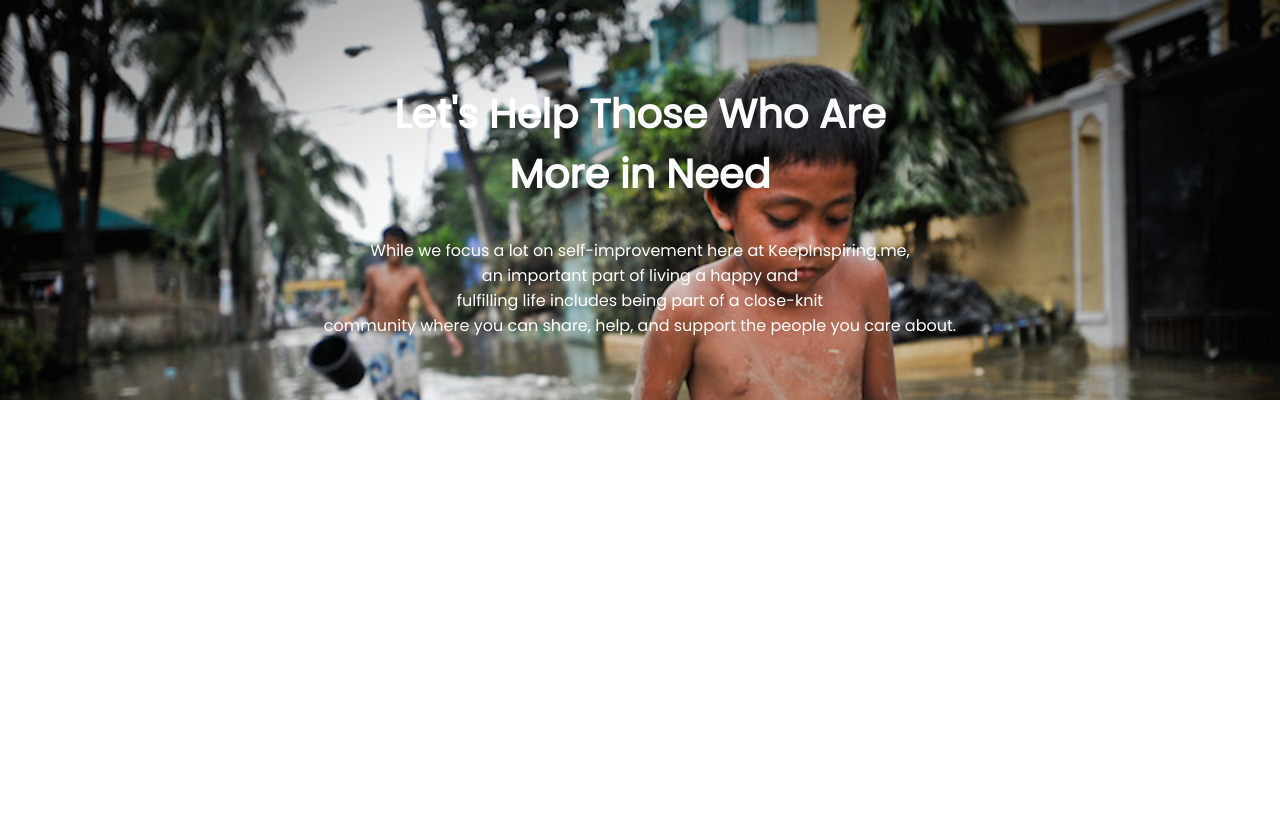
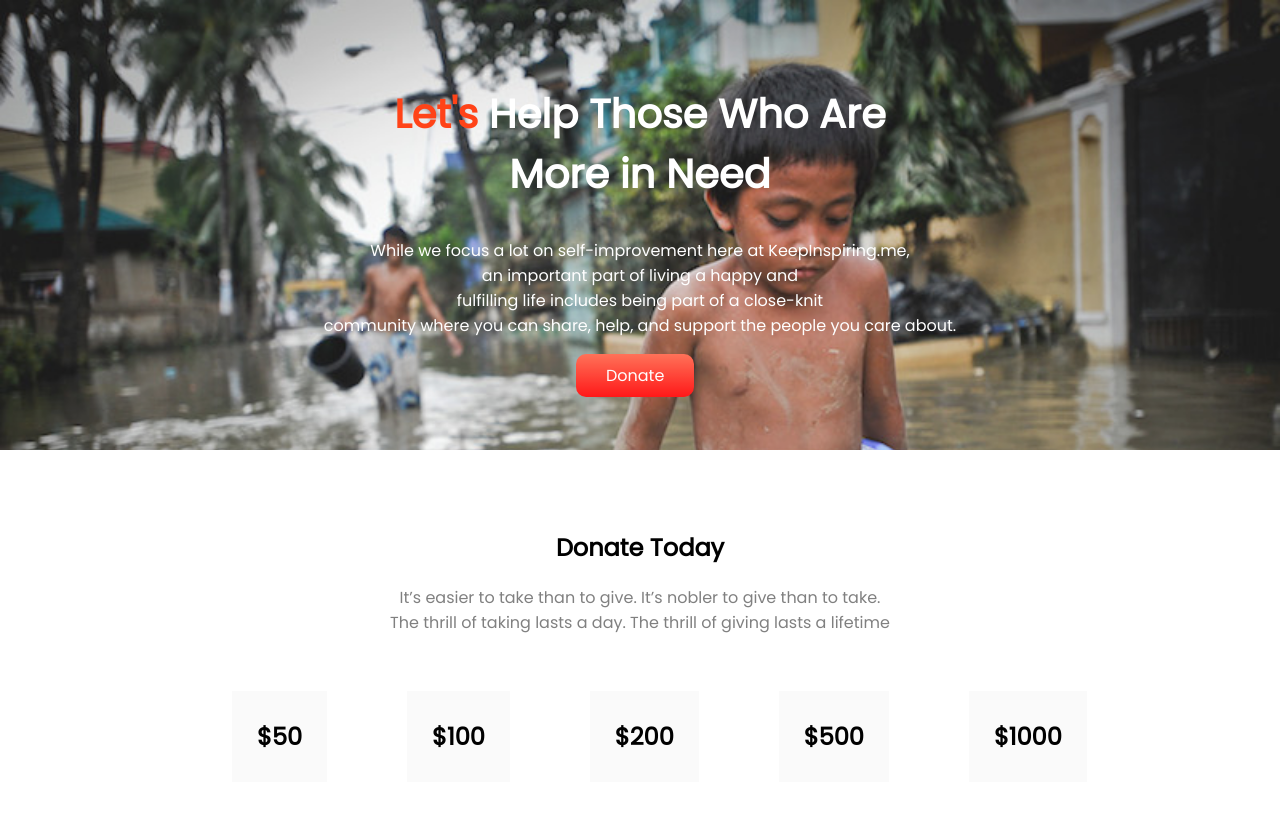
Before and after one commit to mohammad-tayeb/donate-today, a plain HTML site: page index.html in a window 1280 px wide. Before the commit the page ends 800 px from the top, so only its background shows below. Drawn offline with Linux system fonts and the light colour scheme.

Commit message:
second section addeed

```diff
--- a/index.html
+++ b/index.html
@@ -17,9 +17,12 @@
     <section>
         <div class="section1bg">
             <div id="margintop">
-                <h1 class="large-font center-align whitefont" id="margintop">Let's Help Those Who Are<br> More in Need
+                <h1 class="large-font center-align whitefont" id="margintop"><span
+                        style="color:rgb(255, 47, 0);">Let's</span>
+                    Help Those Who Are<br> More in Need
                 </h1>
-                <p class="center-align whitefont">While we focus a lot on self-improvement here at KeepInspiring.me,<br>
+                <p class="center-align whitefont" style="margin-bottom: 25px;">While we focus a lot on self-improvement
+                    here at KeepInspiring.me,<br>
                     an
                     important part
                     of living a happy
@@ -28,6 +31,34 @@
                     support
                     the
                     people you care about.</p>
+                <a class="link-button" href="https://www.donation.com" target="_blank">Donate</a>
+            </div>
+        </div>
+    </section>
+
+    <!--section 2-->
+
+    <section class="section2">
+        <h2 class="center-align">Donate Today</h2>
+        <p class="center-align grey">It’s easier to take than to give. It’s nobler to give than to take.<br> The thrill
+            of
+            taking lasts a day. The
+            thrill of giving lasts a lifetime</p>
+        <div class="amounts">
+            <div class="amount">
+                <h2>$50</h2>
+            </div>
+            <div class="amount">
+                <h2>$100</h2>
+            </div>
+            <div class="amount">
+                <h2>$200</h2>
+            </div>
+            <div class="amount">
+                <h2>$500</h2>
+            </div>
+            <div class="amount">
+                <h2>$1000</h2>
             </div>
         </div>
     </section>
--- a/style.css
+++ b/style.css
@@ -18,8 +18,9 @@ body {
 
 .section1bg {
     background-image: url(images/donation9.jpg);
+    opacity: 0.9;
     background-size: cover;
-    height: 400px;
+    height: 450px;
     width: 100%;
     background-repeat: no-repeat;
 }
@@ -27,3 +28,32 @@ body {
 #margintop {
     padding-top: 2%;
 }
+
+.link-button {
+    text-decoration: none;
+    color: white;
+    background-image: linear-gradient(tomato, red);
+    border-radius: 10px;
+    padding: 10px 30px;
+    margin-left: 45%;
+}
+
+.grey {
+    color: grey;
+}
+
+.section2 {
+    margin-top: 80px;
+}
+
+.amounts {
+    display: flex;
+    margin-left: 15%;
+
+}
+
+.amount {
+    margin: 40px;
+    padding: 8px 25px;
+    background-color: rgba(248, 248, 248, 0.651);
+}
```
